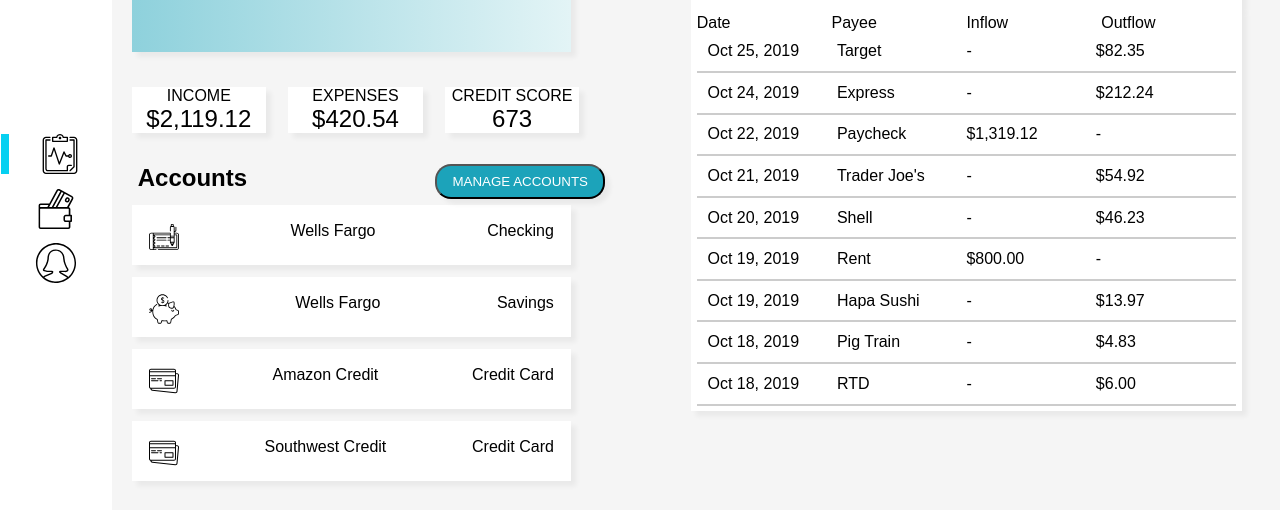
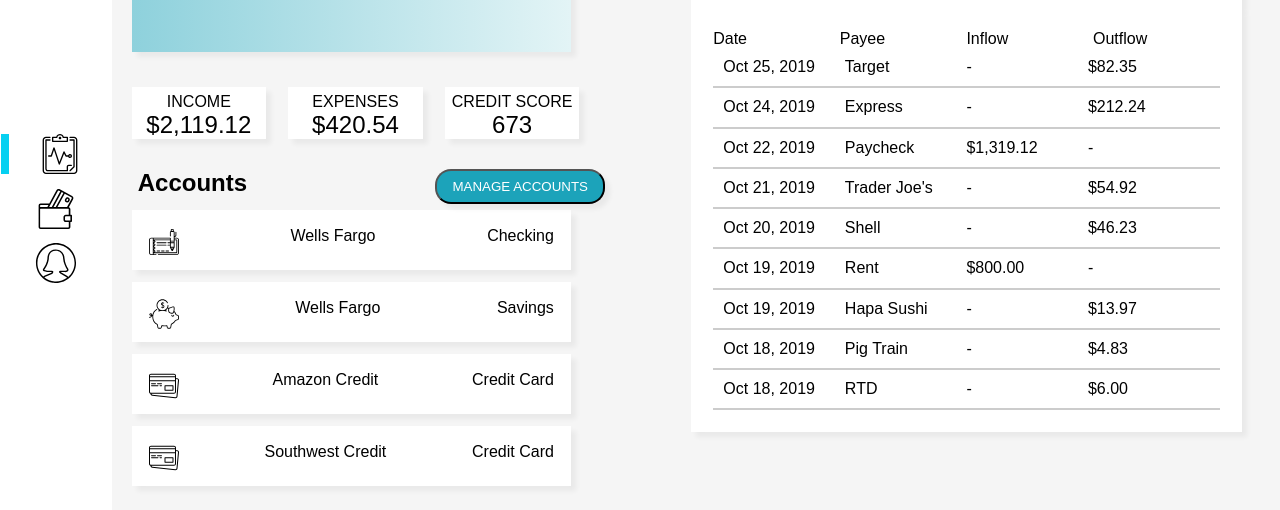
Before and after one commit to MandyAlford/balancing-act, a plain HTML site: page index.html in a window 1280 px wide. Shown: the part 180-690 px from the top of the page. Drawn offline with Linux system fonts and the light colour scheme; a web font is replaced by a local one.

Commit message:
Add padding to account and transaction sections

```diff
--- a/styles.css
+++ b/styles.css
@@ -106,6 +106,7 @@ img:hover{
   flex-direction: column;
   margin-right: 4%;
   margin-top: 2%;
+  padding-top: 1%;
   width: 24%;
 }
 
@@ -193,7 +194,7 @@ img:hover{
   display: flex;
   flex-direction: column;
   justify-content: space-between;
-  padding: 1%;
+  padding: 4%;
 }
 
 .transaction-header {
```
